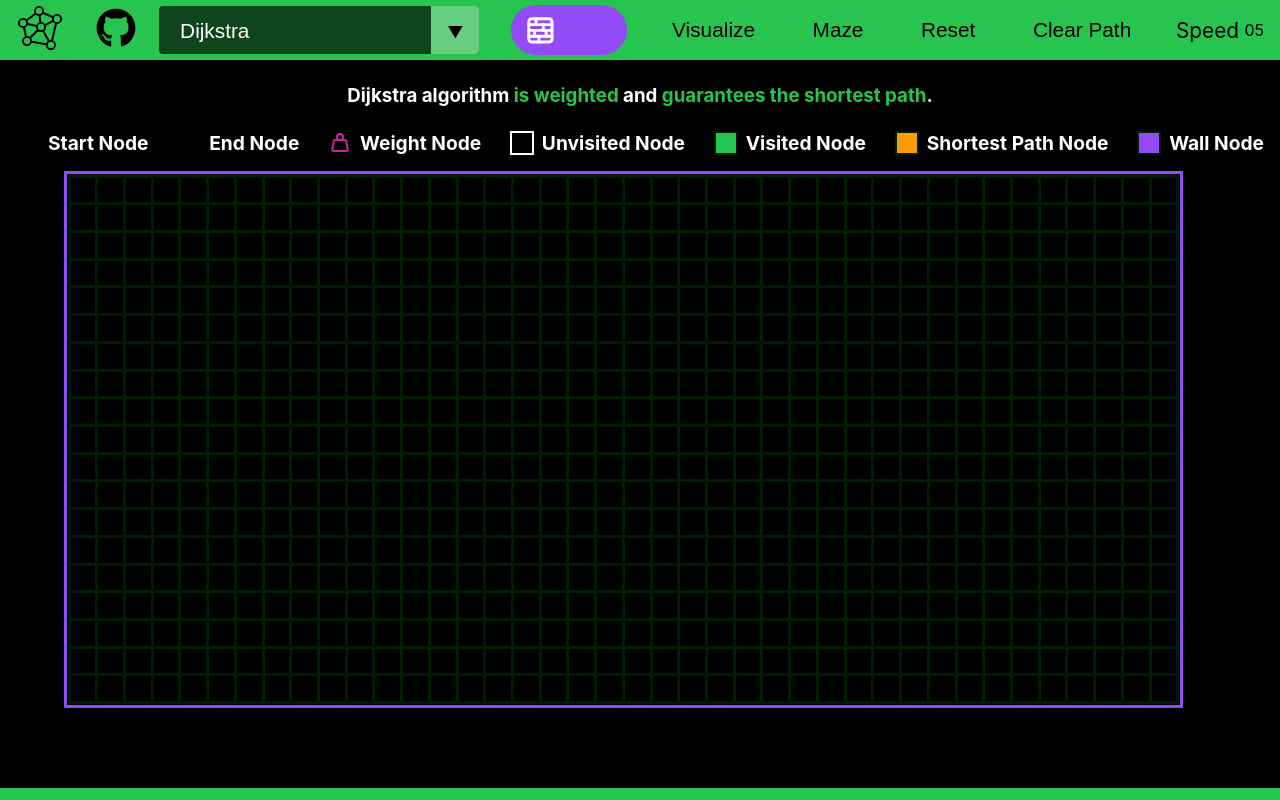
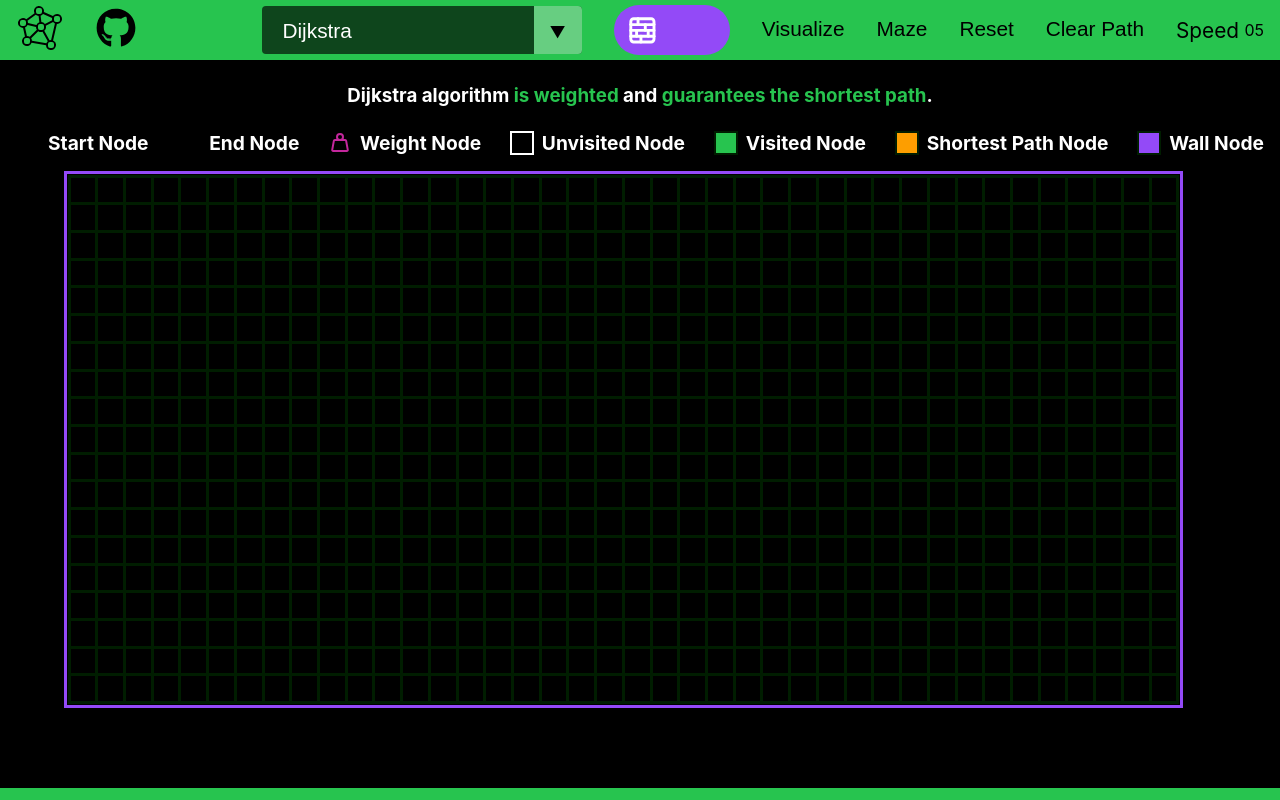
Before and after one commit to Chbmleao/Graph-Algorithms-Visualizer, a React (Create React App) app: page / in a window 1280 px wide. Shown: the top 800 px of the page. Built offline with nearby package versions, Linux system fonts and the light colour scheme; some icons are missing.

Commit message:
Change navbar buttons style sheet

```diff
--- a/src/styles/NavbarStyles.css
+++ b/src/styles/NavbarStyles.css
@@ -43,18 +43,24 @@
   font-weight: 400;
   text-decoration: none;
   color: black;
+  background-color: transparent;
+  cursor: pointer;
+  border: 0;
+  border-bottom: 2px solid transparent;
+  position: relative;
 }
 
-.nav-menu button {
-  background-color: transparent;
-  border: none;
-  border-radius: 5px;
-  transition: 0.3s ease;
-  padding: 0.5rem 0.8rem;
-  cursor: pointer;
+.nav-menu button::before {
+  content: "";
+  position: absolute;
+  bottom: -2px;
+  left: 0;
+  width: 0;
+  height: 2px;
+  background-color: black;
+  transition: width 0.3s ease;
 }
 
-.nav-menu button:hover {
-  background-color: var(--primary-color-light);
-  transition: 0.5s;
+.nav-menu button:hover::before {
+  width: 100%;
 }
```
